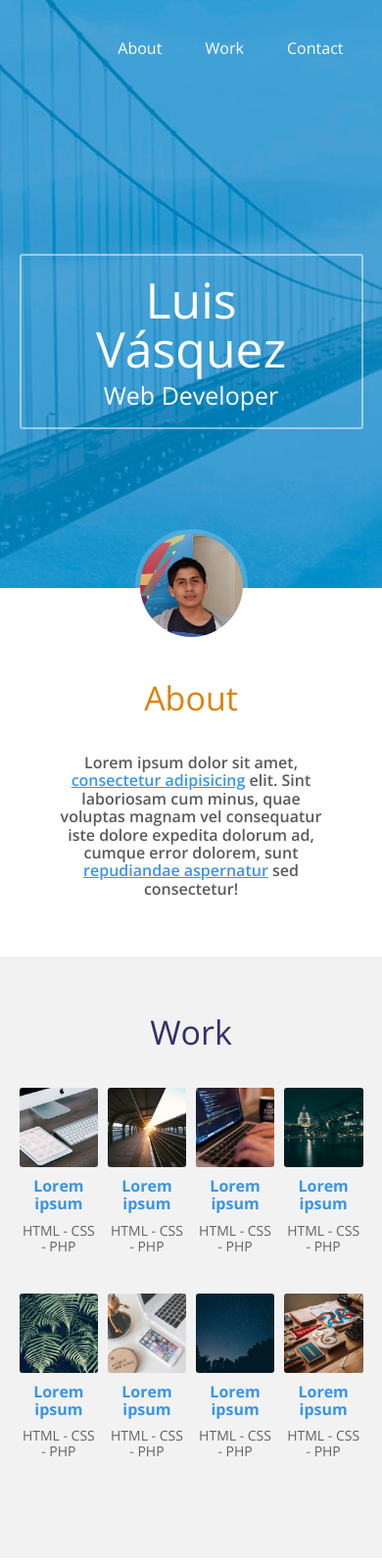
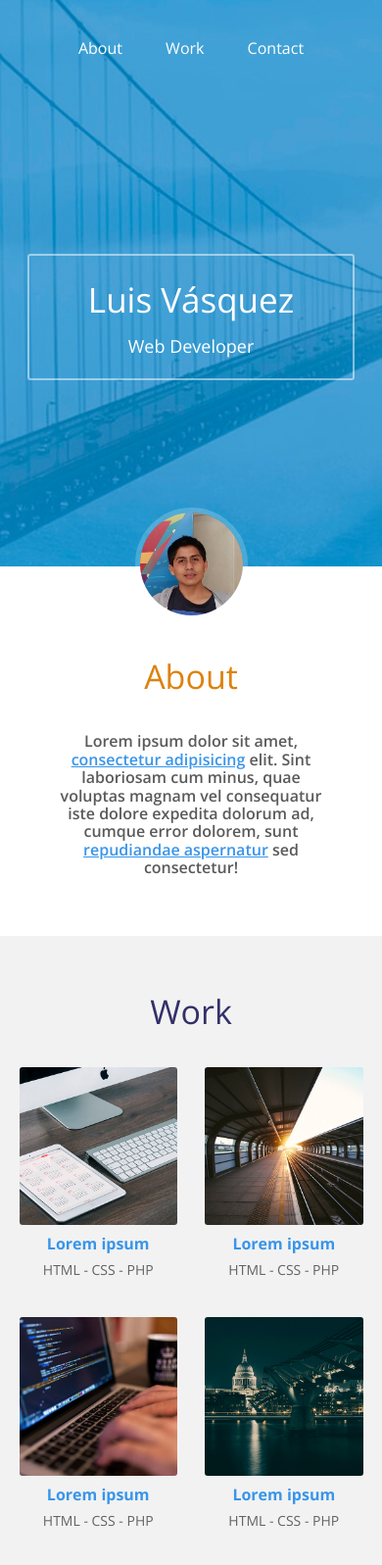
Before and after one commit to mined-academy/course_pro_web_design_from_zero, a plain HTML site: page index.html in a window 390 px wide. Shown: the top 1597 px of the page at 98% size. Drawn offline with nearby package versions, Linux system fonts and the light colour scheme.

```diff
--- a/css/styles.css
+++ b/css/styles.css
@@ -285,3 +285,30 @@
 footer .social-networks .container .instagram:hover {
     background: #3f729b;
 }
+
+/* MEDIA QUERIES */
+
+@media screen and (max-width: 800px) {
+    header .menu {
+        text-align: center;
+    }
+
+    .main .work .work-container .work-item {
+        width: 46%;
+    }
+}
+
+@media screen and (max-width: 500px) {
+    header .text-container .text .name {
+        font-size: 35px;
+    }
+
+    header .text-container .text .profession {
+        font-size: 18px;
+    }
+
+    footer .social-networks .container {
+        flex-wrap: wrap;
+        padding: 20px 0;
+    }
+}
```
Also changed, not shown: README.md.
